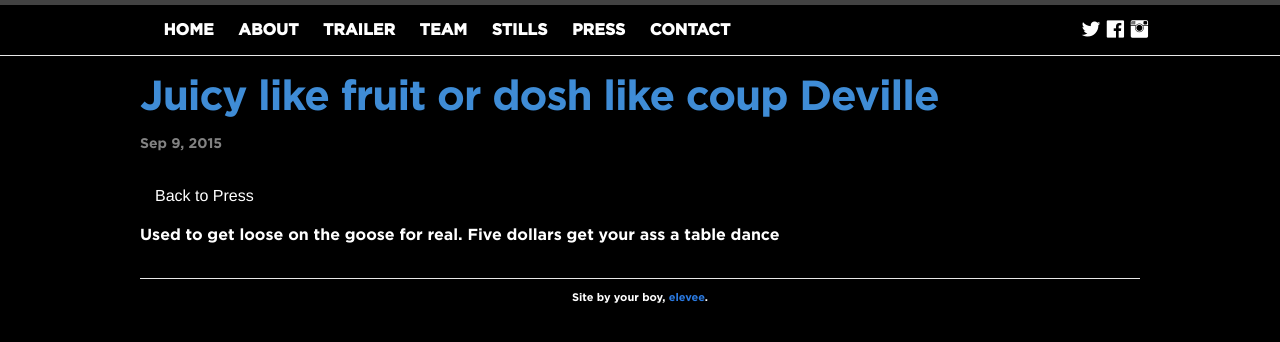
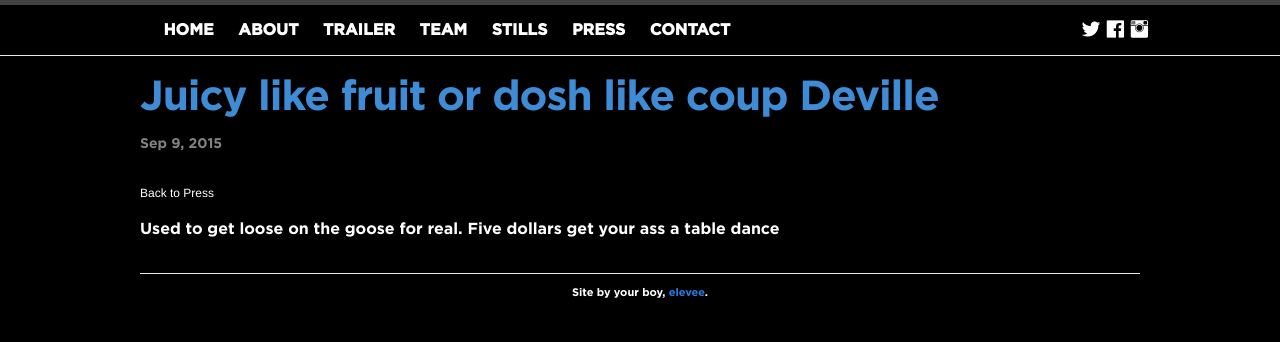
Before and after one commit to bellinkoff/men_in_the_arena, a Jekyll site: the page built from _posts/2015-09-09-juicy-like-fruit.md, in a window 1280 px wide and 900 px high. Shown: the top 342 px of the window. Built offline with Jekyll 4.4.1, drawn with Linux system fonts in a browser that asks for light colours; nearby versions of some CDN libraries; some web fonts are replaced; comment, search, counter and statistics services are not loaded.

Commit message:
Changed styling on post template

```diff
--- a/_layouts/post.html
+++ b/_layouts/post.html
@@ -8,7 +8,7 @@ layout: default
     <p class="post-meta">{{ page.date | date: "%b %-d, %Y" }}{% if page.author %} • {{ page.author }}{% endif %}{% if page.meta %} • {{ page.meta }}{% endif %}</p>
   </header>
 
-  <div class="large-12 columns">
+  <div>
   	<a href="{{site.baseurl}}/press/">
   		<h6>Back to Press</h6>
   	</a>
--- a/_sass/_layout.scss
+++ b/_sass/_layout.scss
@@ -400,6 +400,7 @@ section {
 .post {
     h6 {
         color: white;
+        font-size: 12px;
     }
     .linkout {
         color: $grey-color;
```
